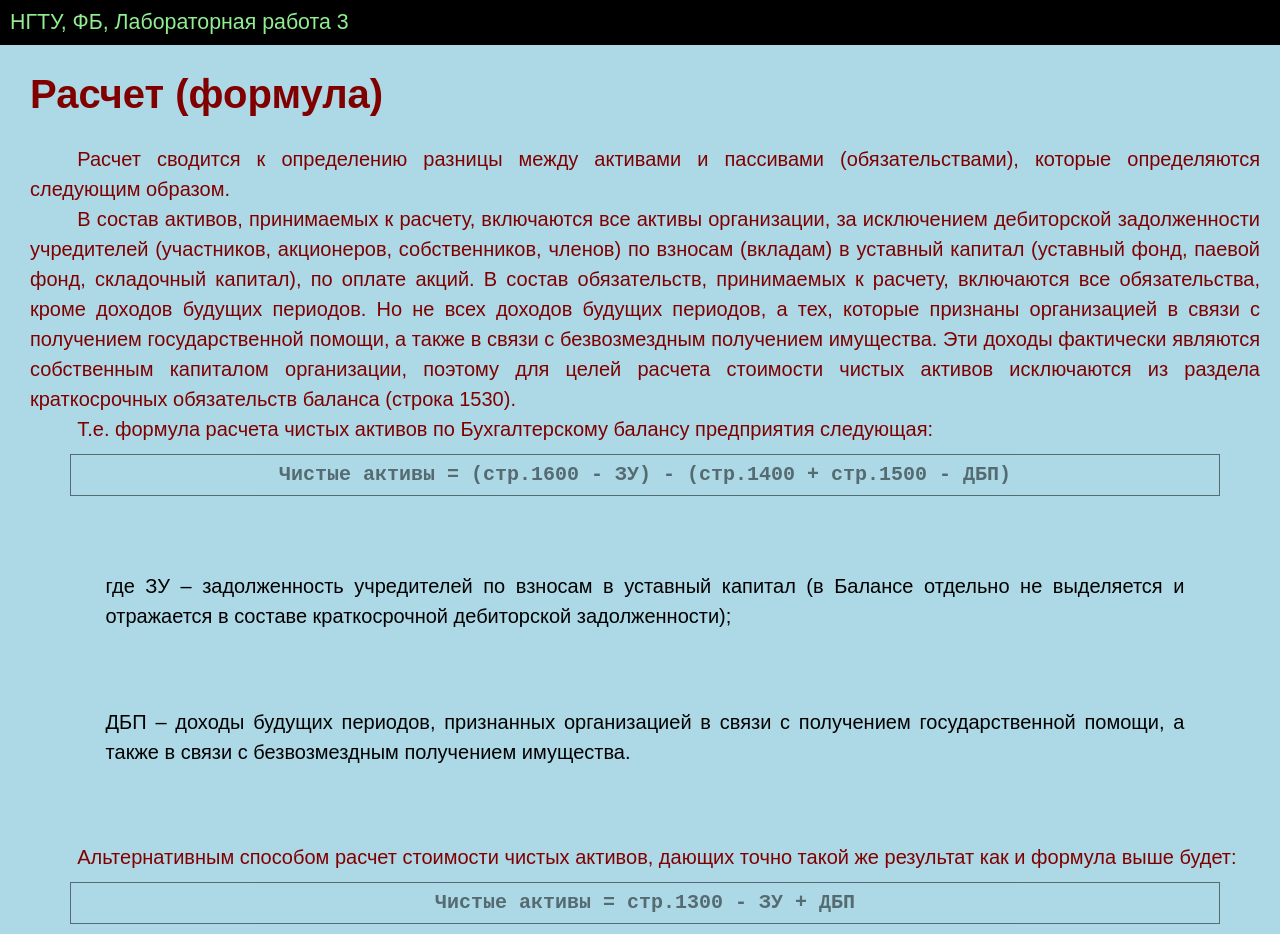
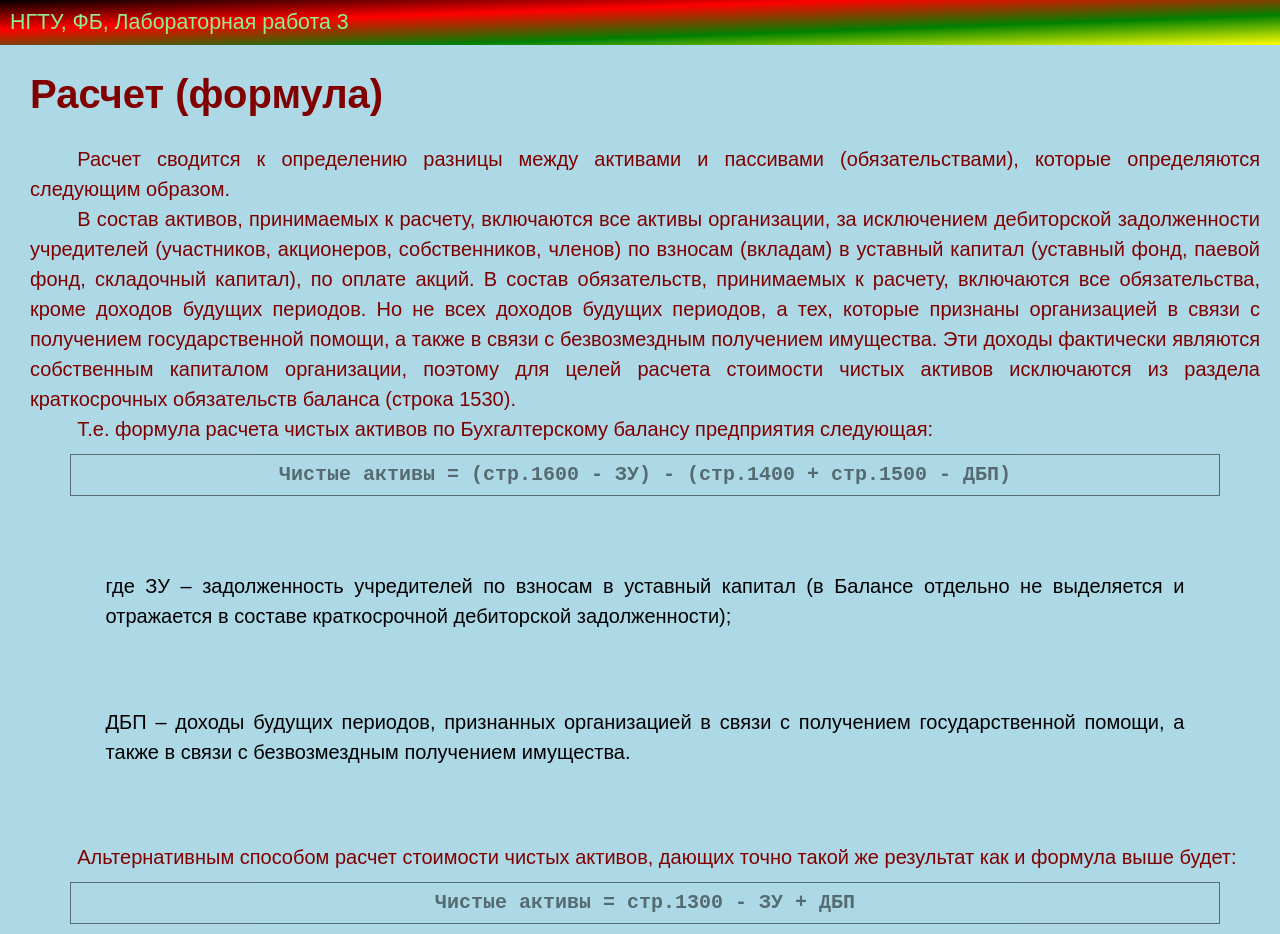
Before and after one commit to maks13nsk/web-programming-labs, a plain HTML site: page lab3.html in a window 1280 px wide. Drawn offline with Linux system fonts and the light colour scheme.

Commit message:
Градиенты

```diff
--- a/lab3.html
+++ b/lab3.html
@@ -7,6 +7,12 @@
     <title>Анциферов Максим Дмитриевич. Лабораторная работа 3</title>
     <link rel="stylesheet" href="main.css">
     <style>
+         header {
+            background: linear-gradient(to right bottom, black, red, green, yellow);
+            color: lightgreen;
+            padding: 10px;
+            font-size: 16pt;
+        }
         body {
             font-size: 20px;
         }
```
